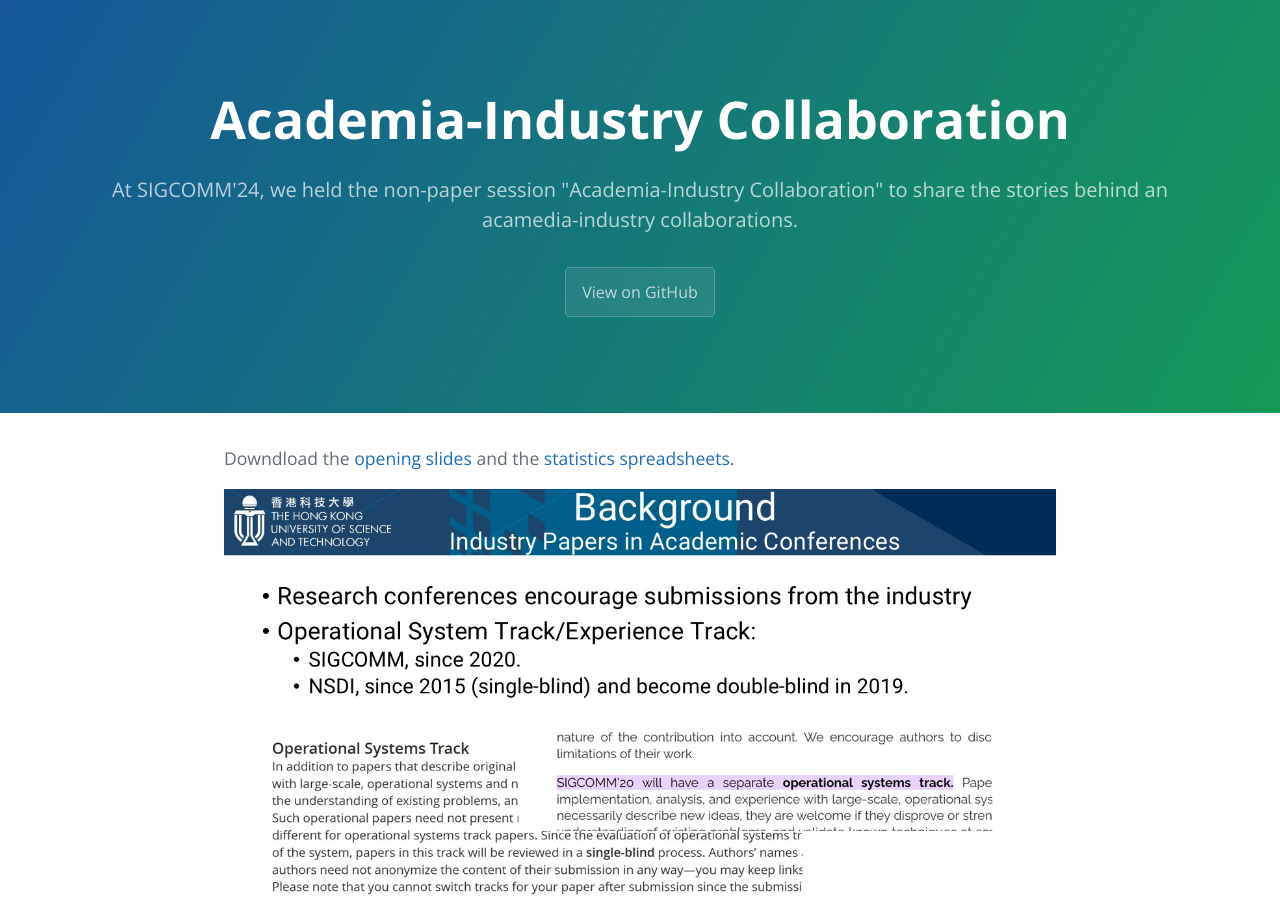
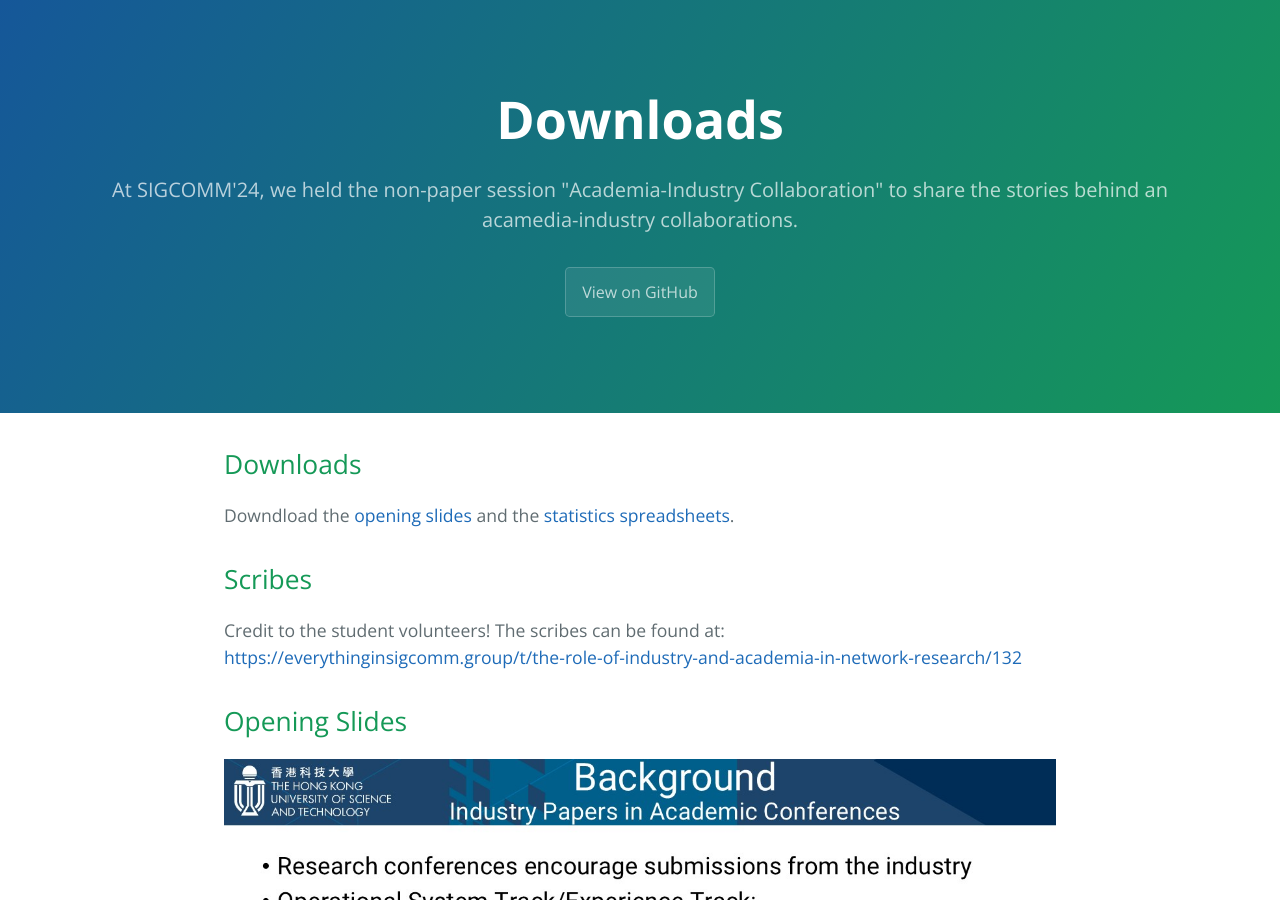
Before and after one commit to mengzili/sigcomm24-np-industry, a Jekyll site: the page built from index.md, in a window 1280 px wide and 900 px high. Built offline with Jekyll 4.4.1, drawn with Linux system fonts in a browser that asks for light colours; our own code applies the rules of GitHub Pages for plain Markdown files.

Commit message:
update scribes

```diff
--- a/index.md
+++ b/index.md
@@ -2,7 +2,16 @@
 layout: default
 ---
 
+## Downloads
+
 Downdload the [opening slides](./assets/np-session-opening-industry/opening-and-stats.pptx) and the [statistics spreadsheets](./assets/np-session-opening-industry/stats.xlsx).
+
+## Scribes
+
+Credit to the student volunteers! The scribes can be found at:
+[https://everythinginsigcomm.group/t/the-role-of-industry-and-academia-in-network-research/132](https://everythinginsigcomm.group/t/the-role-of-industry-and-academia-in-network-research/132)
+
+## Opening Slides
 
 ![Slide1](./assets/np-session-opening-industry/Slide2.JPG)
 
```
